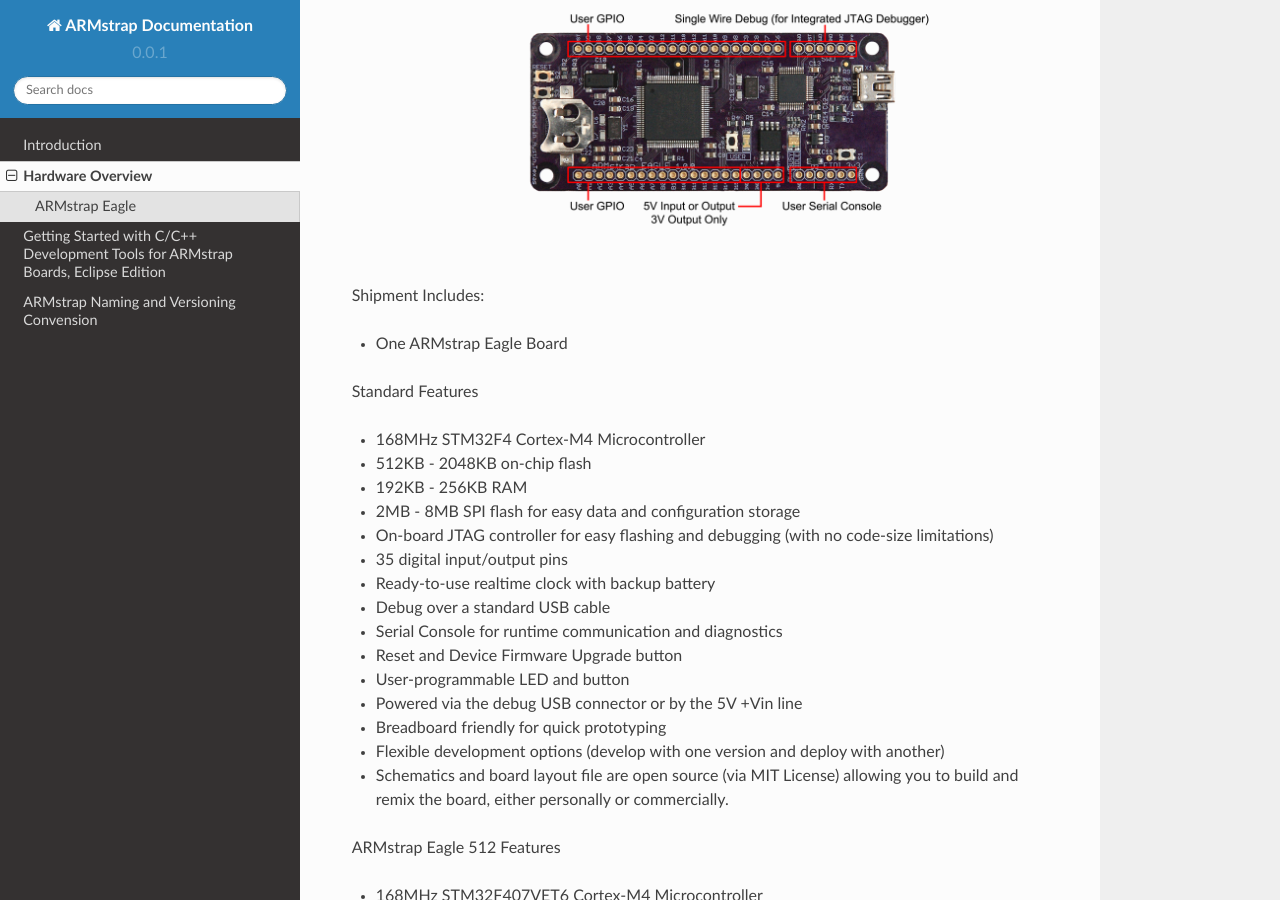
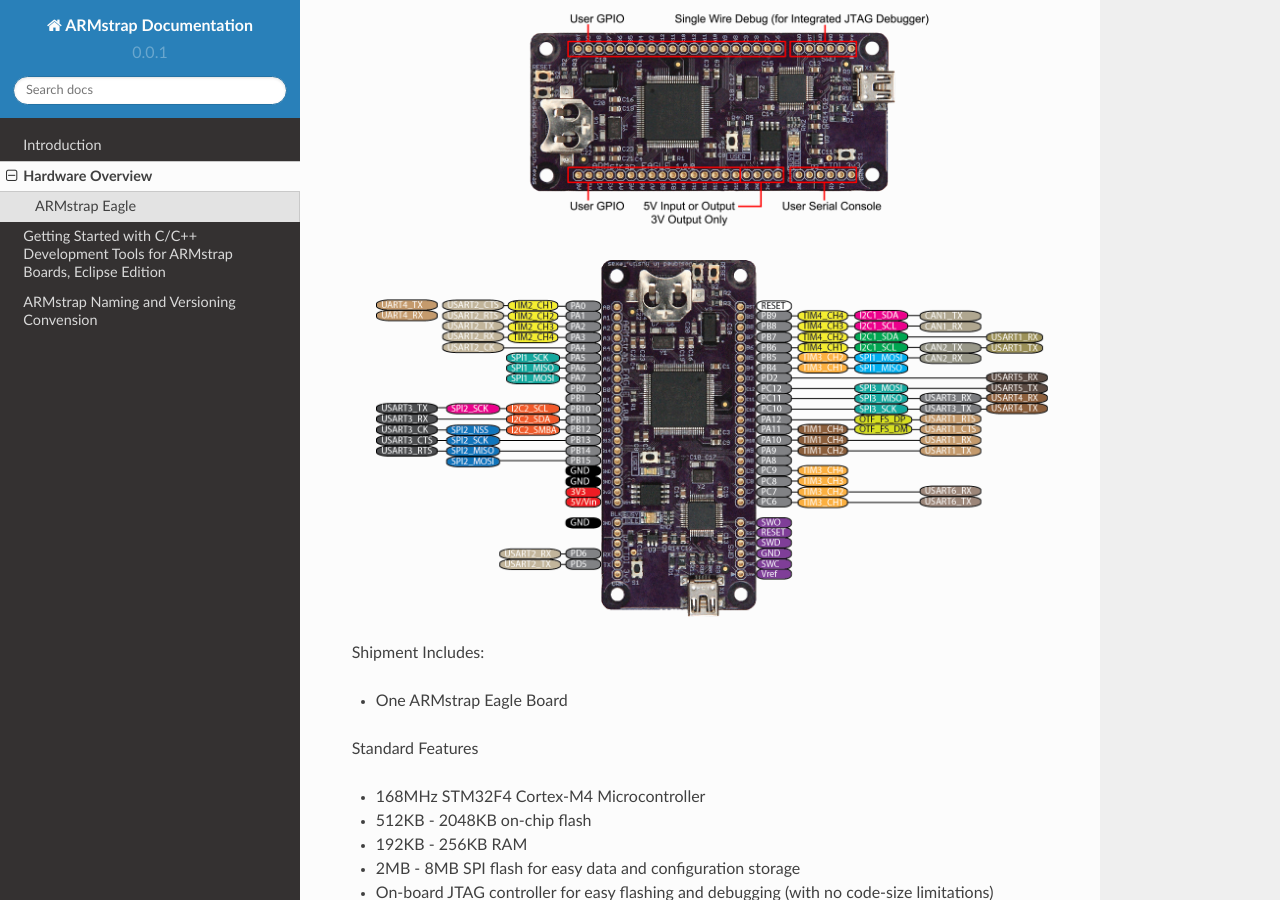
Before and after one commit to armstrap/armstrap-documentation, a Sphinx documentation site: the page built from source/hardware-overview.rst, in a window 1280 px wide and 900 px high, scrolled down 549 px. Built offline with Sphinx 7.4.7 and the Read the Docs theme 2.0.0, drawn with Linux system fonts in a browser that asks for light colours.

Commit message:
Adding ARMstrap Eagle pinout diagram to documentation

```diff
--- a/source/hardware-overview.rst
+++ b/source/hardware-overview.rst
@@ -8,6 +8,9 @@
          :width: 100%
 
  .. image:: images/hardware-overview/armstrap-eagle-connector-overview.png
+         :width: 100%
+
+ .. image:: images/hardware-overview/armstrap-eagle-pinout-lean.png
          :width: 100%
 
 Shipment Includes:
```
Also changed, not shown: 1 other file.
